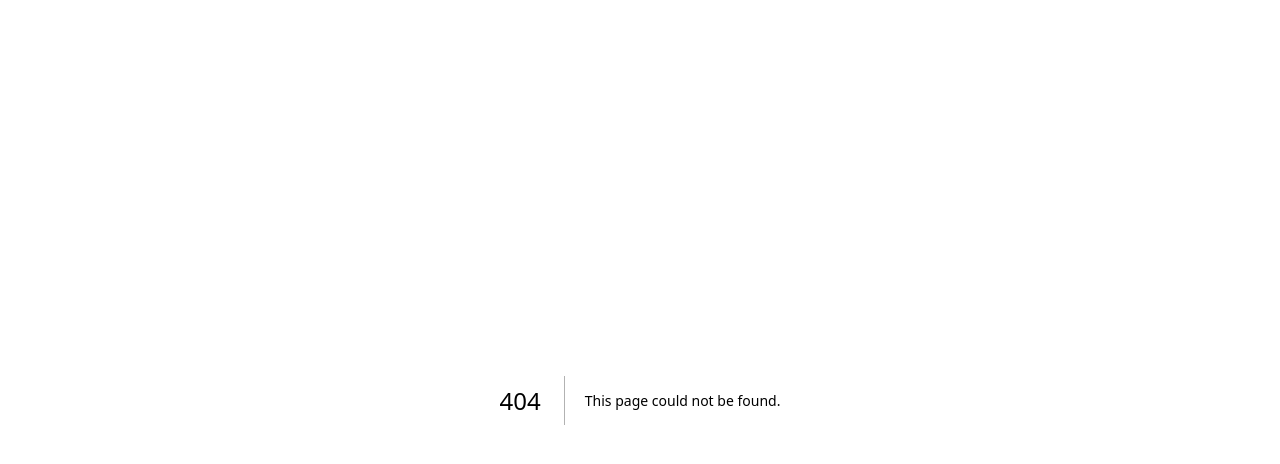
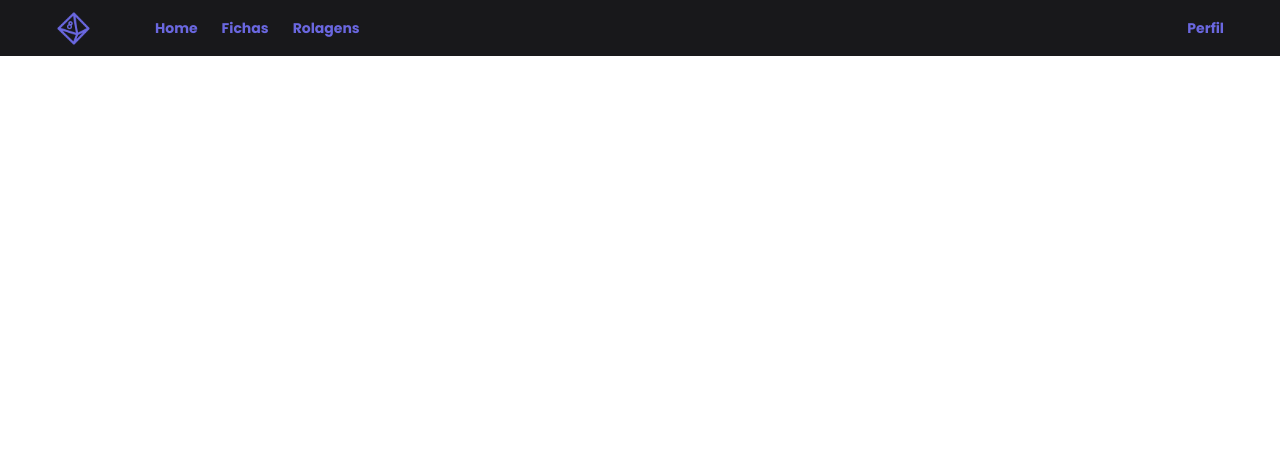
Before and after one commit to ArthurSauerr/tabuleiro-frontend, a Next.js app: page /dice in a window 1280 px wide. Before the commit this address had no page. Shown: the top 464 px of the page. Built offline with nearby package versions, Linux system fonts and the light colour scheme.

Commit message:
feat: implemented routing on navbar added new pages

```diff
--- a/package.json
+++ b/package.json
@@ -9,7 +9,6 @@
     "lint": "next lint"
   },
   "dependencies": {
-    "@next/font": "^14.2.13",
     "@radix-ui/react-icons": "^1.3.0",
     "@radix-ui/react-separator": "^1.1.0",
     "@radix-ui/react-slot": "^1.1.0",
--- /dev/null
+++ b/src/app/characters/page.tsx
@@ -0,0 +1,18 @@
+'use client'
+import { Poppins } from 'next/font/google';
+import Navbar from '@/components/ui/navbar';
+
+const poppins = Poppins({
+    subsets: ['latin'],
+    weight: ['300', '400', '700'],
+  });
+
+export default function characters() {
+
+    return(
+        <div>
+            <Navbar/>
+
+        </div>
+    )
+}
--- /dev/null
+++ b/src/app/dice/page.tsx
@@ -0,0 +1,18 @@
+'use client'
+import { Poppins } from 'next/font/google';
+import Navbar from '@/components/ui/navbar';
+
+const poppins = Poppins({
+    subsets: ['latin'],
+    weight: ['300', '400', '700'],
+  });
+
+export default function characters() {
+
+    return(
+        <div>
+            <Navbar/>
+
+        </div>
+    )
+}
--- a/src/app/page.tsx
+++ b/src/app/page.tsx
@@ -4,6 +4,7 @@ import { useRouter } from 'next/navigation'
 import { Button } from "@/components/ui/button"
 import Navbar from '@/components/ui/navbar';
 import Image from 'next/image';
+import { PiSwordFill } from "react-icons/pi";
 
 const poppins = Poppins({
   subsets: ['latin'],
@@ -14,16 +15,13 @@ export default function Home() {
   const router = useRouter();
 
   return (
-    <div>
+    <div className="overflow-hidden">
       <Navbar />
       <div className={`relative grid grid-cols-2 min-h-screen ${poppins.className}`}>
-        {/* Background com opacidade */}
         <div className="absolute inset-0 bg-home bg-cover opacity-40 z-0"></div>
 
-        {/* Div com diagonal e conteúdo */}
-        <div className="bg-darkPurple flex items-start justify-center clip-right-diagonal relative z-10 pt-24">
+        <div className="bg-darkPurple flex items-start justify-center clip-right-diagonal relative z-10 pt-36">
           <div className='flex flex-col'>
-            {/* Alinhar a imagem ao lado do texto */}
             <h1 className="text-7xl font-bold mb-28 flex items-center">
               tabuleir
               <span className='ml-2'>
@@ -42,7 +40,10 @@ export default function Home() {
             <p className='text-lg max-w-xl leading-relaxed opacity-50 font-[300]'>
               Crie fichas personalizáveis para qualquer sistema de RPG, abandone papéis e pergaminhos! Sua jornada começa agora, pronto para jogar?
             </p>
-            <Button type="submit" variant={"tabuleiro"} className="mt-6 p-6 rounded-xl w-1/3">Começar</Button>
+            <Button onClick={() => router.push('/characters')} variant={"tabuleiro"} className="mt-6 p-6 rounded-3xl w-1/4 font-bold">
+              <span className='ml-2'>Começar </span>
+              <span className='bg-white rounded-full p-2 ml-10'><PiSwordFill className='text-tabuleiro2 text-2xl'/></span>
+            </Button>
           </div>
         </div>
       </div>
--- a/src/components/ui/navbar.tsx
+++ b/src/components/ui/navbar.tsx
@@ -1,6 +1,7 @@
 import React from 'react';
 import Image from 'next/image';
 import { Poppins } from 'next/font/google';
+import Link from 'next/link'
 
 const poppins = Poppins({
   subsets: ['latin'],
@@ -9,26 +10,28 @@ const poppins = Poppins({
 
 const Navbar = () => {
   return (
-    <nav className={`bg-zinc-900 p-4 h-14 flex items-center justify-between ${poppins.className}`}>
+    <nav className={`bg-zinc-900 p-4 h-14 flex items-center justify-between fixed top-0 left-0 w-full ${poppins.className} z-50`}>
       <ul className="flex pl-10 h-full items-center space-x-6 text-tabuleiro2">
         <li>
-          <div className="hover:scale-110 transition-transform duration-400 cursor-pointer pr-10">
+          <div className="transition-transform duration-400 cursor-pointer pr-10 hover:rotate-[-10deg] hover:scale-110">
+            <Link href="/">
             <Image
               src="/assets/Octahedron.svg"
               width={35}
               height={35}
               alt="Tabuleiro Icon"
             />
+            </Link>
           </div>
         </li>
         <li>
-          <p className="text-sm font-bold">Home</p>
+          <a href="/" className="text-sm font-bold hover:underline">Home</a>
         </li>
         <li>
-          <p className="text-sm font-bold">Fichas</p>
+          <a href="/characters" className="text-sm font-bold hover:underline">Fichas</a>
         </li>
         <li>
-          <p className="text-sm font-bold">Rolagens</p>
+        <a href="/dice" className="text-sm font-bold hover:underline">Rolagens</a>
         </li>
       </ul>
       <p className="text-sm font-bold pr-10 text-tabuleiro2">Perfil</p>
```
Also changed, not shown: 1 other file (tests, documents, lock files or other folders).
